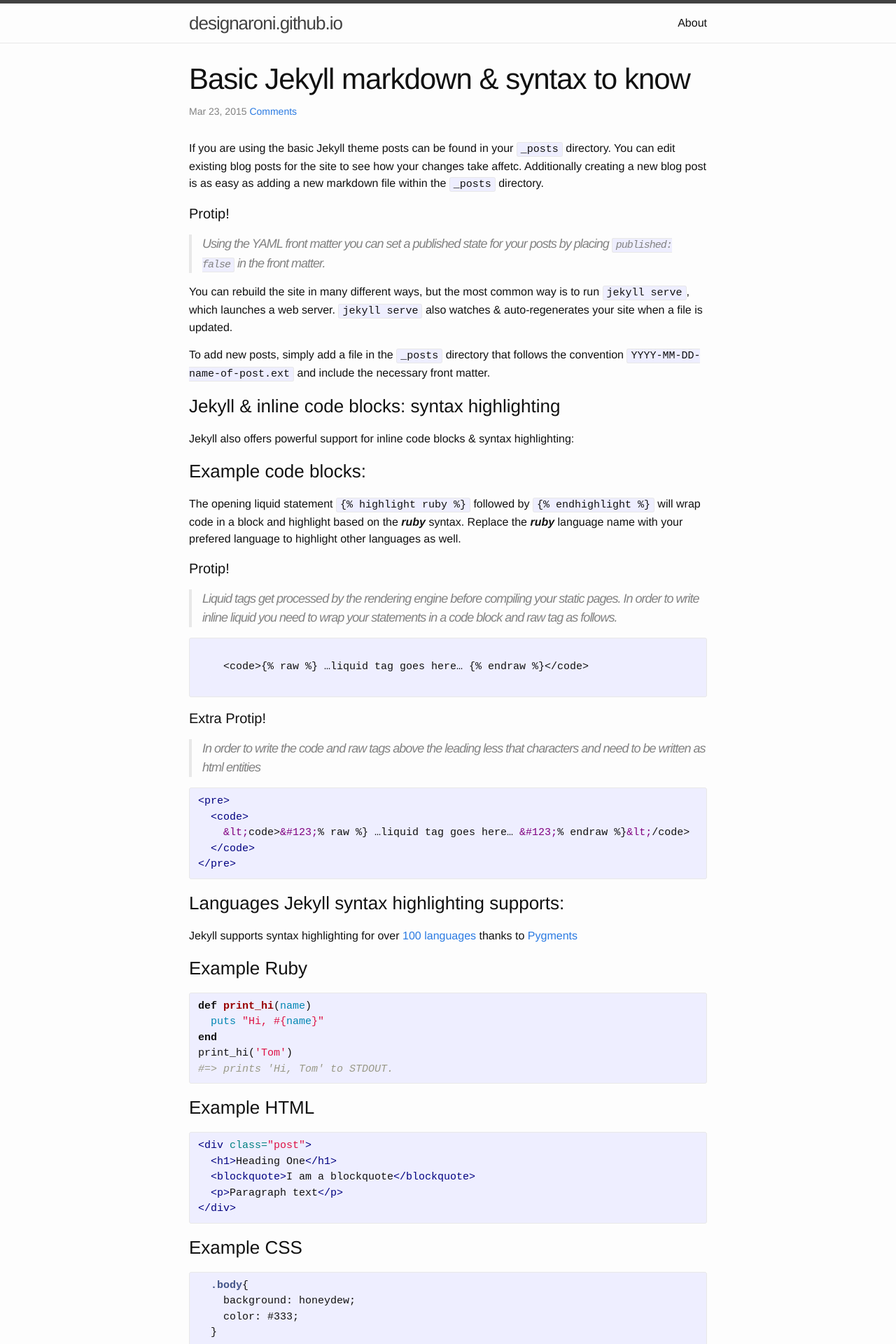
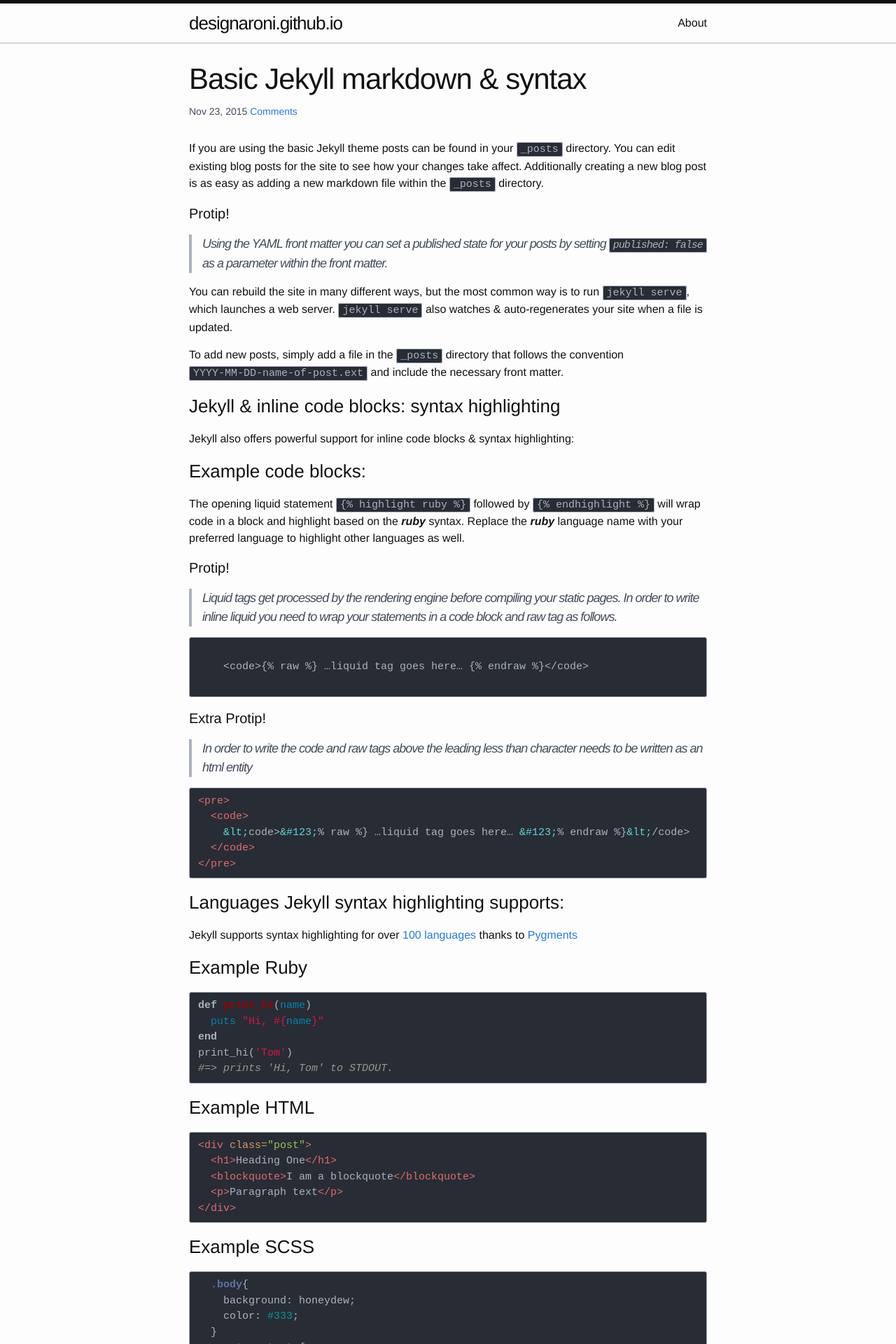
Before and after one commit to Designaroni/designaroni, a Jekyll site: the page built from _posts/2015-11-23-basic-jekyll-markdown-and-syntax.markdown, in a window 1280 px wide. Shown: the top 1920 px of the page at 70% size. Built offline with Jekyll 4.4.1, drawn with Linux system fonts in a browser that asks for light colours; comment, search, counter and statistics services are not loaded; some of the changed text lies outside the part shown.

Commit message:
syntax edits, spell checking, setting published parameter on text post

```diff
--- a/_includes/comments.html
+++ b/_includes/comments.html
@@ -1,16 +1,11 @@
 <div class="comments">
-  <!-- {{ page.url }}<br>{{ page.id }} -->
   <div id="disqus_thread"></div>
   <script>
-  /**
-  * RECOMMENDED CONFIGURATION VARIABLES: EDIT AND UNCOMMENT THE SECTION BELOW TO INSERT DYNAMIC VALUES FROM YOUR PLATFORM OR CMS.
-  * LEARN WHY DEFINING THESE VARIABLES IS IMPORTANT: https://disqus.com/admin/universalcode/#configuration-variables
-  */
-  // var disqus_config = function () {
-  // this.page.url = PAGE_URL; // Replace PAGE_URL with your page's canonical URL variable
-  // this.page.identifier = PAGE_IDENTIFIER; // Replace PAGE_IDENTIFIER with your page's unique identifier variable
-  // };
-  (function() { // DON'T EDIT BELOW THIS LINE
+  var disqus_config = function () {
+  this.page.url = {{ page.url }};
+  this.page.identifier = {{ page.id }};
+  };
+  (function() {
   var d = document, s = d.createElement('script');
   s.src = '//designaroni.disqus.com/embed.js';
   s.setAttribute('data-timestamp', +new Date());
--- a/_posts/2015-11-10-new-post.markdown
+++ b/_posts/2015-11-10-new-post.markdown
@@ -3,6 +3,7 @@ layout: post
 title:  "New Post"
 date:   2015-11-10 00:10:34
 categories: front-end markup
+published: false
 ---
 Test post duh
 
--- a/_posts/2015-03-23-welcome-to-jekyll.markdown
+++ b/_posts/2015-11-23-basic-jekyll-markdown-and-syntax.markdown
@@ -1,14 +1,14 @@
 ---
 layout: post
-title:  "Basic Jekyll markdown & syntax to know"
-date:   2015-03-23 00:09:58
+title:  "Basic Jekyll markdown & syntax"
+date:   2015-11-23 00:05:00
 categories: jekyll update
 leadImage: leadImage.jpg
 ---
-If you are using the basic Jekyll theme posts can be found in your `_posts` directory. You can edit existing blog posts for the site to see how your changes take affetc. Additionally creating a new blog post is as easy as adding a new markdown file within the `_posts` directory.
+If you are using the basic Jekyll theme posts can be found in your `_posts` directory. You can edit existing blog posts for the site to see how your changes take affect. Additionally creating a new blog post is as easy as adding a new markdown file within the `_posts` directory.
 
 #### Protip!
-> Using the YAML front matter you can set a published state for your posts by placing `published: false` in the front matter.
+> Using the YAML front matter you can set a published state for your posts by setting `published: false` as a parameter within the front matter.
 
  You can rebuild the site in many different ways, but the most common way is to run `jekyll serve`, which launches a web server. `jekyll serve` also watches & auto-regenerates your site when a file is updated.
 
@@ -19,7 +19,7 @@ To add new posts, simply add a file in the `_posts` directory that follows the c
 Jekyll also offers powerful support for inline code blocks & syntax highlighting:
 
 ### Example code blocks:
-The opening liquid statement <code>{% raw %}{% highlight ruby %}{% endraw %}</code> followed by <code>{% raw %}{% endhighlight %}{% endraw %}</code> will wrap code in a block and highlight based on the ***ruby*** syntax. Replace the ***ruby*** language name with your prefered language to highlight other languages as well.
+The opening liquid statement <code>{% raw %}{% highlight ruby %}{% endraw %}</code> followed by <code>{% raw %}{% endhighlight %}{% endraw %}</code> will wrap code in a block and highlight based on the ***ruby*** syntax. Replace the ***ruby*** language name with your preferred language to highlight other languages as well.
 
 #### Protip!
 > Liquid tags get processed by the rendering engine before compiling your static pages. In order to write inline liquid you need to wrap your statements in a code block and raw tag as follows.
@@ -31,7 +31,7 @@ The opening liquid statement <code>{% raw %}{% highlight ruby %}{% endraw %}</co
 </pre>
 
 #### Extra Protip!
-> In order to write the code and raw tags above the leading less that characters and need to be written as html entities
+> In order to write the code and raw tags above the leading less than character needs to be written as an html entity
 
 {% highlight html %}
 <pre>
@@ -61,12 +61,33 @@ print_hi('Tom')
   <p>Paragraph text</p>
 </div>
 {% endhighlight %}
-### Example CSS
-{% highlight css %}
+### Example SCSS
+{% highlight scss %}
   .body{
     background: honeydew;
     color: #333;
   }
+  .post-content {
+    margin-bottom: $spacing-unit;
+  h2 {
+    font-size: 32px;
+    @include media-query($on-laptop) {
+        font-size: 28px;
+    }
+  }
+  h3 {
+    font-size: 26px;
+    @include media-query($on-laptop) {
+        font-size: 22px;
+    }
+  }
+  h4 {
+    font-size: 20px;
+    @include media-query($on-laptop) {
+        font-size: 18px;
+    }
+  }
+}
 {% endhighlight %}
 
 ### Example Javascript
--- a/_sass/_base.scss
+++ b/_sass/_base.scss
@@ -130,13 +130,15 @@ code {
     font-size: 15px;
     border: 1px solid $grey-color-light;
     border-radius: 3px;
-    background-color: #eef;
+    background-color: #282C34;
+    color: $grey-color-light ;
 }
-
 code {
     padding: 1px 5px;
 }
-
+p code {
+    white-space: nowrap;
+}
 pre {
     padding: 8px 12px;
     overflow-x: scroll;
--- a/_sass/_syntax-highlighting.scss
+++ b/_sass/_syntax-highlighting.scss
@@ -31,16 +31,16 @@
     .kr    { font-weight: bold } // Keyword.Reserved
     .kt    { color: #458; font-weight: bold } // Keyword.Type
     .m     { color: #099 } // Literal.Number
-    .s     { color: #d14 } // Literal.String
-    .na    { color: #008080 } // Name.Attribute
+    .s     { color: #98C35F } // Literal.String
+    .na    { color: #D19A66 } // Name.Attribute
     .nb    { color: #0086B3 } // Name.Builtin
-    .nc    { color: #458; font-weight: bold } // Name.Class
+    .nc    { color: #5B72AB; font-weight: bold } // Name.Class
     .no    { color: #008080 } // Name.Constant
-    .ni    { color: #800080 } // Name.Entity
+    .ni    { color: #55DAD8 } // Name.Entity
     .ne    { color: #900; font-weight: bold } // Name.Exception
     .nf    { color: #900; font-weight: bold } // Name.Function
     .nn    { color: #555 } // Name.Namespace
-    .nt    { color: #000080 } // Name.Tag
+    .nt    { color: #E06C6E } // Name.Tag
     .nv    { color: #008080 } // Name.Variable
     .ow    { font-weight: bold } // Operator.Word
     .w     { color: #bbb } // Text.Whitespace
--- a/css/main.scss
+++ b/css/main.scss
@@ -17,7 +17,7 @@ $text-color:       #111;
 $background-color: #fdfdfd;
 $brand-color:      #2a7ae2;
 
-$grey-color:       #828282;
+$grey-color:       #444c5a;
 $grey-color-light: lighten($grey-color, 40%);
 $grey-color-dark:  darken($grey-color, 25%);
 
```
Also changed, not shown: other parts of _posts/2015-11-23-basic-jekyll-markdown-and-syntax.markdown (+2 -0 lines).
